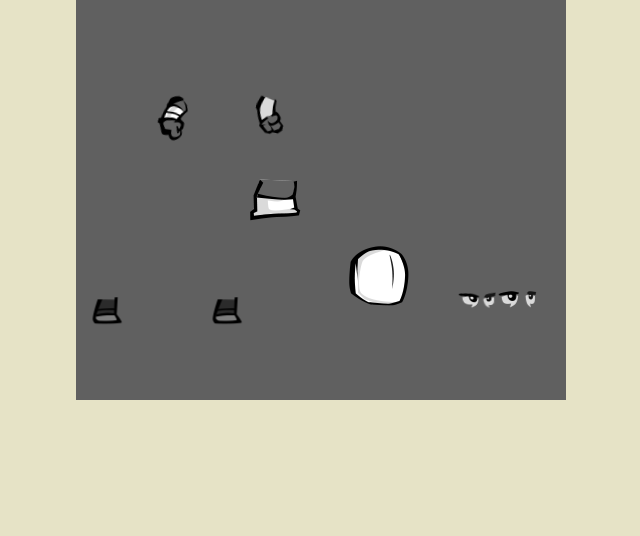
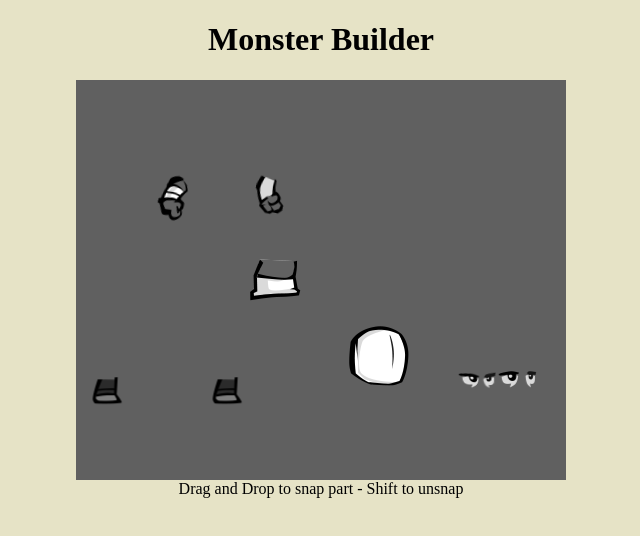
Before and after one commit to venam/monster-builder, a plain HTML site: page index.html in a window 1280 px wide. Shown: the whole page, without its empty margins (319-959 px from the left). Drawn offline with Linux system fonts and the light colour scheme; animation ran at ten frames a second.

Commit message:
index page

```diff
--- a/index.html
+++ b/index.html
@@ -16,6 +16,7 @@ html, body {
 	background-repeat: repeat;
 }
 #gameDiv canvas {
+	display:block;
 	image-rendering: crisp-edges;
 	image-rendering: -moz-crisp-edges;
 	image-rendering: -webkit-optimize-contrast;
@@ -24,8 +25,15 @@ html, body {
 	</head>
 	<body>
 		<div id="">
+			<div style="display:flex;justify-content:center;">
+				<h1> Monster Builder </h1>
+			</div>
 			<div id="content" style="display:flex;justify-content:center;align-items:center;">
 				<div id='gameDiv'></div>
+			</div>
+			<div style="display:flex;justify-content:center;">
+
+				<div>Drag and Drop to snap part - Shift to unsnap</div>
 			</div>
 		</div>
 		<script type='text/javascript' src="AssetsLoader.js"></script>
```
